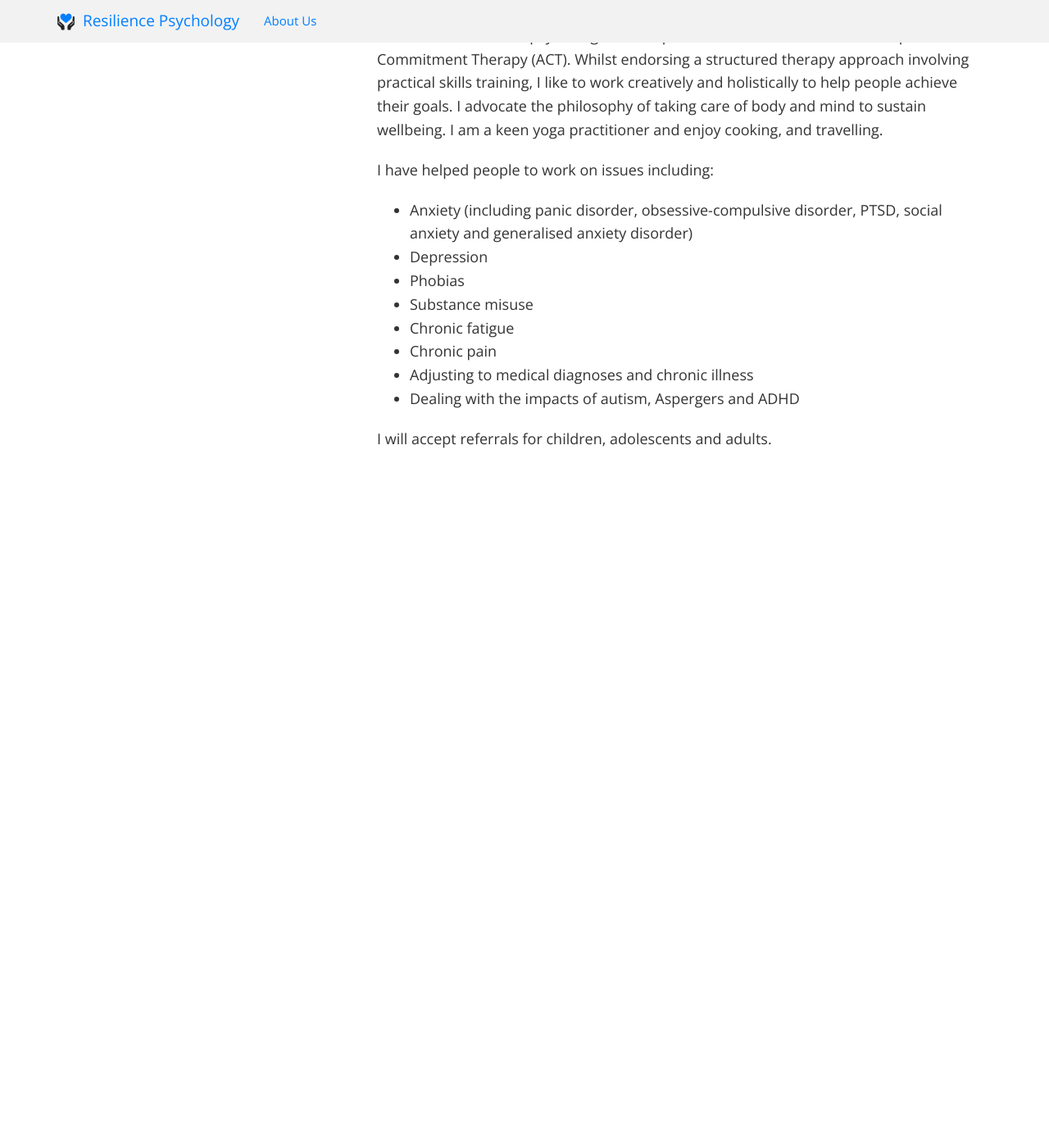
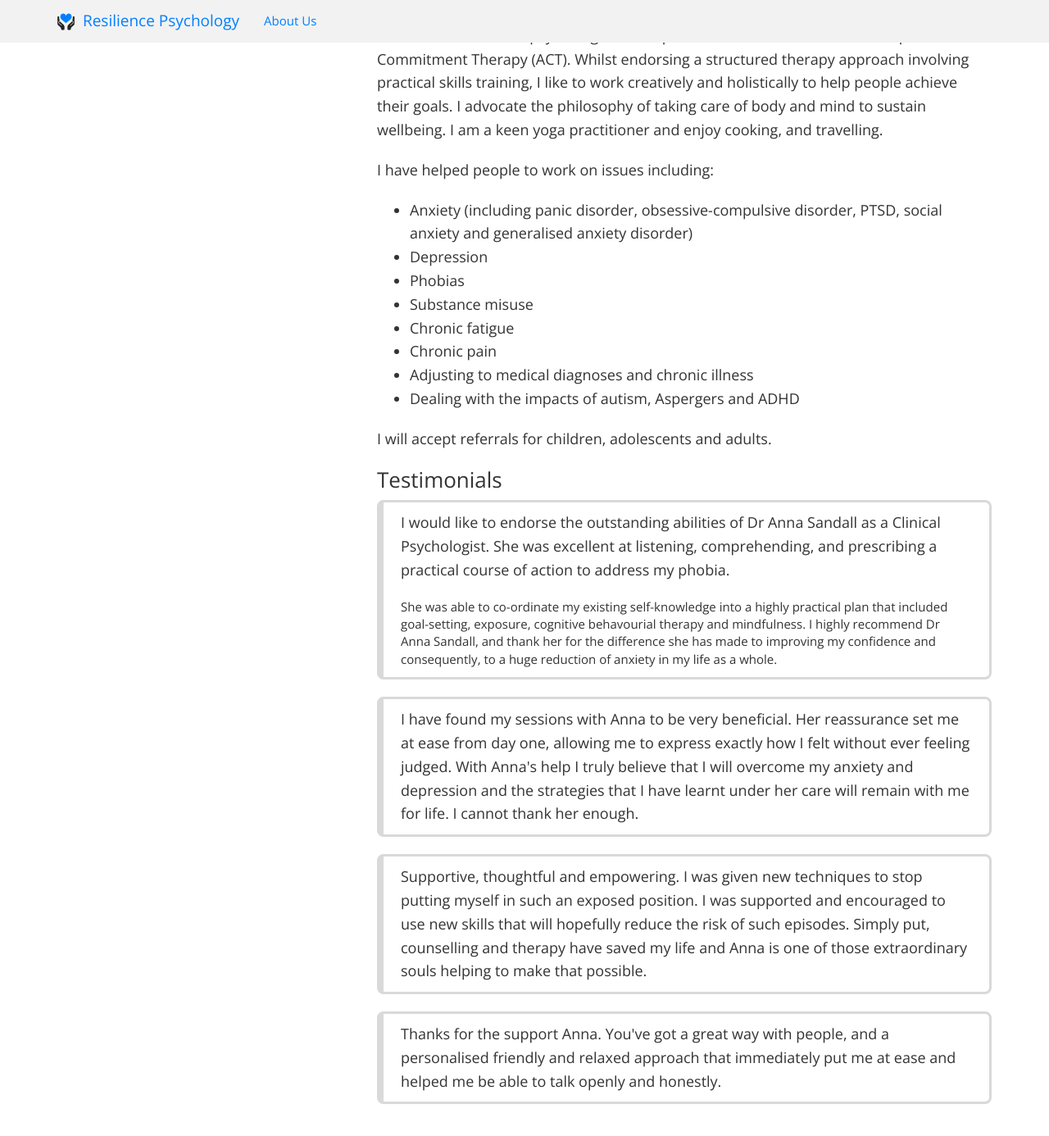
Before and after one commit to resiliencepsychology/beresilient, a Jekyll site: the page built from anna-sandall.html, in a window 1280 px wide and 1400 px high, scrolled down 662 px. Shown: the top 1386 px of the window at 82% size. Built offline with Jekyll 4.4.1, drawn with Linux system fonts in a browser that asks for light colours; nearby versions of some CDN libraries; before the commit the page ends 1292 px from its top, so only the background shows below that.

Commit message:
Update anna-sandall.html
Added in testimonials. No patient names attributed to removed footer section.

```diff
--- a/anna-sandall.html
+++ b/anna-sandall.html
@@ -77,5 +77,28 @@ layout: default
     <p>
       I will accept referrals for children, adolescents and adults.
     </p>
+    <h3>
+      Testimonials</h3>
+    <blockquote>
+      <p>
+      I would like to endorse the outstanding abilities of Dr Anna Sandall as a Clinical Psychologist. She was excellent at listening, comprehending, and prescribing a practical course of action to address my phobia.
+      <p></p>
+      She was able to co-ordinate my existing self-knowledge into a highly practical plan that included goal-setting, exposure, cognitive behavourial therapy and mindfulness. I highly recommend Dr Anna Sandall, and thank her for the difference she has made to improving my confidence and consequently, to a huge reduction of anxiety in my life as a whole.
+      </p>
+    </blockquote>
+    <blockquote>
+      <p>I have found my sessions with Anna to be very beneficial. Her reassurance set me at ease from day one, allowing me to express exactly how I felt without ever feeling judged. With Anna's help I truly believe that I will overcome my anxiety and depression and the strategies that I have learnt under her care will remain with me for life. I cannot thank her enough.
+      </p>
+    </blockquote>
+    <blockquote>
+      <p>
+      Supportive, thoughtful and empowering. I was given new techniques to stop putting myself in such an exposed position. I was supported and encouraged to use new skills that will hopefully reduce the risk of such episodes. Simply put, counselling and therapy have saved my life and Anna is one of those extraordinary souls helping to make that possible.
+     </p>
+    </blockquote>
+    <blockquote>
+      <p>
+      Thanks for the support Anna. You've got a great way with people, and a personalised friendly and relaxed approach that immediately put me at ease and helped me be able to talk openly and honestly.
+      </p>
+    </blockquote>
   </div>
 </div>
```
